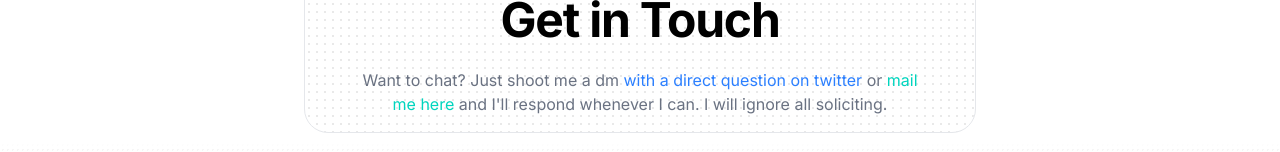
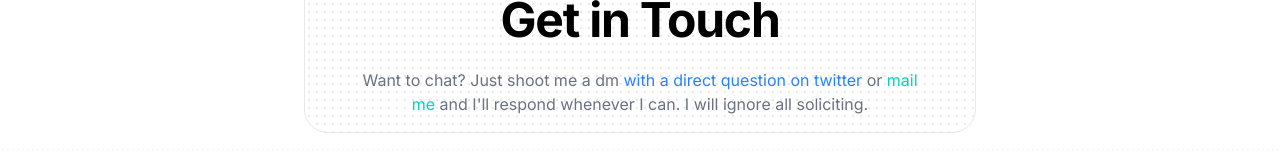
Before and after one commit to ANUBHAVSINGH30/Portfolio, a React (Vite) app: page / in a window 1280 px wide. Shown: the part 3944-4096 px from the top of the page. Built offline with nearby package versions, Linux system fonts and the light colour scheme.

Commit message:
fixed some bugs

```diff
--- a/src/components/Contact.jsx
+++ b/src/components/Contact.jsx
@@ -53,7 +53,7 @@ function Contact() {
                   rel="noopener nereferrer"
                   className="text-teal-400 hover:underline"
                 >
-                  mail me here
+                  mail me
                 </a>{" "}
                 and I'll respond whenever I can. I will ignore all soliciting.
               </p>
```
